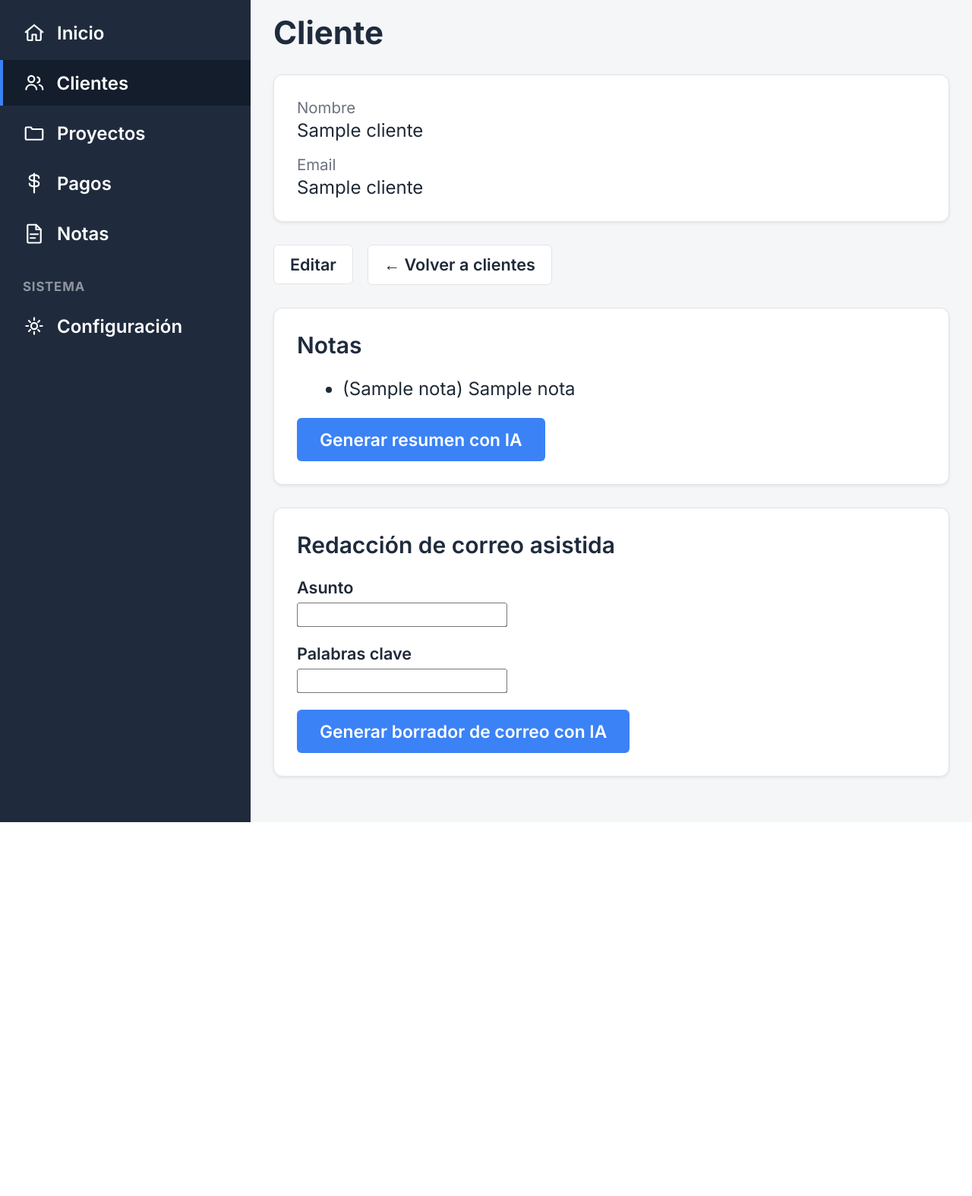
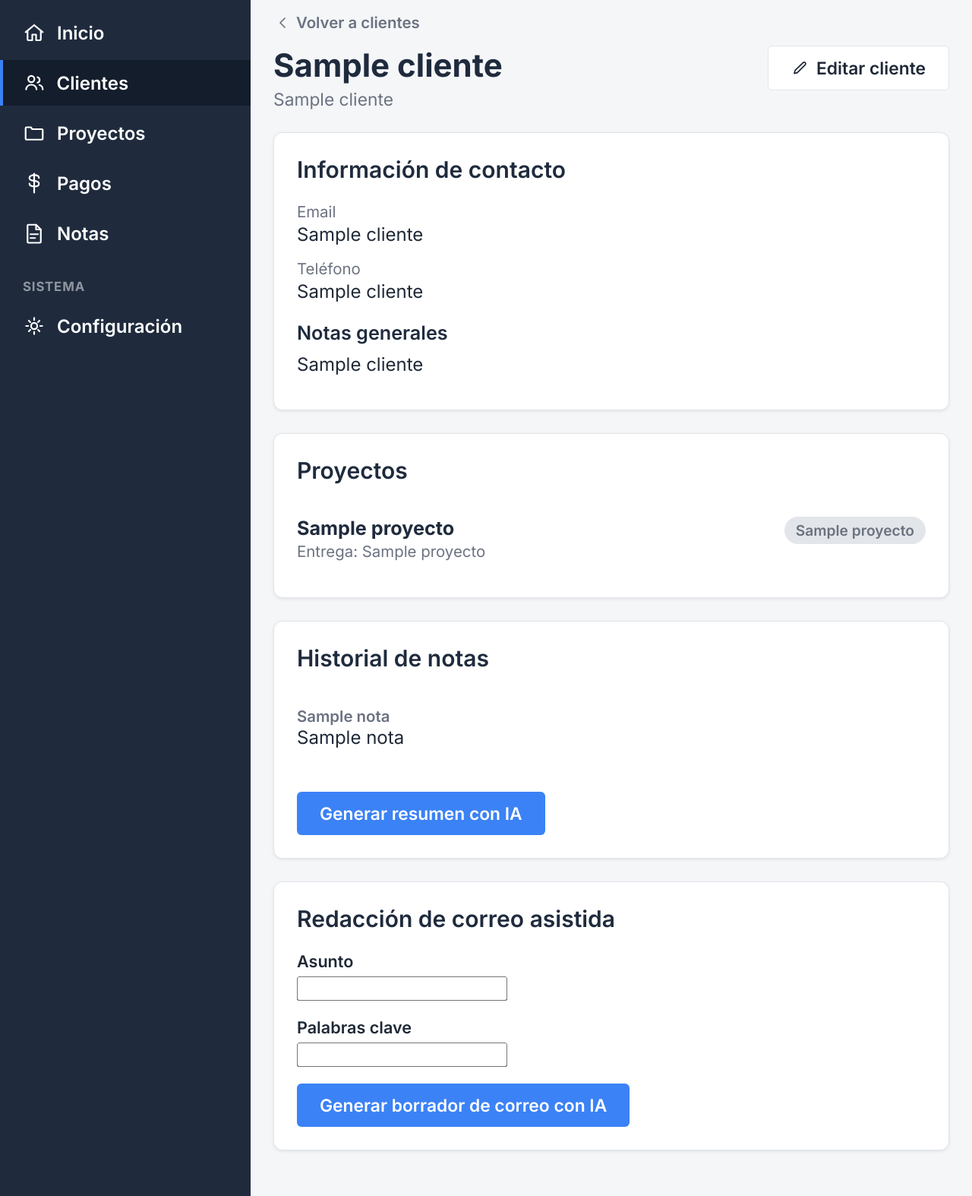
Before and after one commit to sebassj06/CRM, a Flask app: page /clientes/1 in a window 1280 px wide. Shown: the part 114-1688 px from the top of the page at 76% size. Before the commit the page ends 1196 px from the top, so only its background shows below. Run offline with Flask 3, Linux system fonts and the light colour scheme; the visitor is signed in with stand-in values (Sample User, id 1); a database or web service that is not in the repository returns one stand-in record (values such as "Sample title"); parts of the project's set-up code (start-up, migrations or seed data) failed here and were passed over; some libraries are stand-ins or nearby versions.

Commit message:
Rediseno de la ficha de cliente: info de contacto completa, proyectos asociados, historial de notas y resultados de IA con jerarquia visual clara

```diff
--- a/web/app.py
+++ b/web/app.py
@@ -25,7 +25,8 @@ from core.proyectos import(
     agregar_proyecto,
     editar_proyecto_por_id,
     eliminar_proyecto_por_id,
-    proyecto_esta_por_vencer
+    proyecto_esta_por_vencer,
+    proyectos_de_cliente
 )
 from core.pagos import(
     obtener_pagos,
@@ -153,7 +154,8 @@ def ver_cliente(id):
         return redirect(url_for("ver_clientes"))
     else:
         notas = notas_de_cliente(id, session["agencia_id"])
-        return render_template("cliente_detalle.html", cliente=cliente, notas=notas, resumen=None, asunto_borrador=None, cuerpo_borrador=None, mensaje_envio=None)
+        proyectos = proyectos_de_cliente(id, session["agencia_id"])
+        return render_template("cliente_detalle.html", cliente=cliente, notas=notas, proyectos=proyectos, resumen=None, asunto_borrador=None, cuerpo_borrador=None, mensaje_envio=None)
 
 
 @app.route("/clientes/<int:id>/resumen-ia", methods=["POST"])
@@ -166,9 +168,10 @@ def resumen_ia_cliente(id):
         return redirect(url_for("ver_clientes"))
 
     notas = notas_de_cliente(id, session["agencia_id"])
+    proyectos = proyectos_de_cliente(id, session["agencia_id"])
     resumen = resumir_notas_cliente(notas)
 
-    return render_template("cliente_detalle.html", cliente=cliente, notas=notas, resumen=resumen, asunto_borrador=None, cuerpo_borrador=None, mensaje_envio=None)
+    return render_template("cliente_detalle.html", cliente=cliente, notas=notas, proyectos=proyectos, resumen=resumen, asunto_borrador=None, cuerpo_borrador=None, mensaje_envio=None)
 
 
 @app.route("/clientes/<int:id>/correo-ia/generar", methods=["POST"])
@@ -186,7 +189,8 @@ def generar_correo_ia(id):
     cuerpo_borrador = redactar_correo(cliente[1], palabras_clave)
 
     notas = notas_de_cliente(id, session["agencia_id"])
-    return render_template("cliente_detalle.html", cliente=cliente, notas=notas, resumen=None, asunto_borrador=asunto, cuerpo_borrador=cuerpo_borrador, mensaje_envio=None)
+    proyectos = proyectos_de_cliente(id, session["agencia_id"])
+    return render_template("cliente_detalle.html", cliente=cliente, notas=notas, proyectos=proyectos, resumen=None, asunto_borrador=asunto, cuerpo_borrador=cuerpo_borrador, mensaje_envio=None)
 
 
 @app.route("/clientes/<int:id>/correo-ia/enviar", methods=["POST"])
@@ -215,7 +219,8 @@ def enviar_correo_ia(id):
             mensaje_envio = f"No se pudo enviar el correo: {error}"
 
     notas = notas_de_cliente(id, session["agencia_id"])
-    return render_template("cliente_detalle.html", cliente=cliente, notas=notas, resumen=None, asunto_borrador=None, cuerpo_borrador=None, mensaje_envio=mensaje_envio)
+    proyectos = proyectos_de_cliente(id, session["agencia_id"])
+    return render_template("cliente_detalle.html", cliente=cliente, notas=notas, proyectos=proyectos, resumen=None, asunto_borrador=None, cuerpo_borrador=None, mensaje_envio=mensaje_envio)
 
 
 @app.route("/clientes/nuevo", methods=["GET", "POST"])
--- a/web/static/style.css
+++ b/web/static/style.css
@@ -673,6 +673,86 @@ tbody td:first-child a:hover {
     margin-bottom: var(--space-5);
 }
 
+.enlace-volver {
+    display: inline-flex;
+    align-items: center;
+    gap: 4px;
+    color: var(--color-text-muted);
+    font-size: var(--font-size-small);
+    font-weight: 600;
+    text-decoration: none;
+    margin-bottom: var(--space-3);
+}
+
+.enlace-volver:hover {
+    color: var(--color-accent);
+}
+
+.lista-notas {
+    list-style: none;
+    margin: 0 0 var(--space-4) 0;
+    padding: 0;
+}
+
+.nota-item {
+    padding: var(--space-3) 0;
+    border-bottom: 1px solid var(--color-border);
+}
+
+.nota-item:last-child {
+    border-bottom: none;
+}
+
+.nota-fecha {
+    font-size: var(--font-size-small);
+    color: var(--color-text-muted);
+    font-weight: 600;
+}
+
+.nota-contenido {
+    margin: var(--space-1) 0 0 0;
+}
+
+.lista-proyectos {
+    list-style: none;
+    margin: 0;
+    padding: 0;
+}
+
+.proyecto-item {
+    display: flex;
+    align-items: flex-start;
+    justify-content: space-between;
+    gap: var(--space-3);
+    padding: var(--space-3) 0;
+    border-bottom: 1px solid var(--color-border);
+}
+
+.proyecto-item:last-child {
+    border-bottom: none;
+}
+
+.proyecto-titulo {
+    font-size: 1.05rem;
+    font-weight: 700;
+    color: var(--color-heading);
+    text-decoration: none;
+}
+
+.proyecto-titulo:hover {
+    text-decoration: underline;
+}
+
+.mensaje-estado {
+    background: none;
+    border: none;
+    box-shadow: none;
+    padding: 0;
+    margin: var(--space-3) 0 0 0;
+    color: var(--color-text-muted);
+    font-size: 0.95rem;
+}
+
 .acciones {
     margin-bottom: var(--space-5);
 }
--- a/web/templates/_iconos.html
+++ b/web/templates/_iconos.html
@@ -21,7 +21,8 @@
     'mas': '<path d="M12 5v14M5 12h14"/>',
     'buscar': '<circle cx="11" cy="11" r="6.5"/><path d="M20 20l-4.3-4.3"/>',
     'editar': '<path d="M15.7 4.3a2 2 0 0 1 2.8 2.8L8 17.6l-4 1 1-4L15.7 4.3z"/>',
-    'eliminar': '<path d="M4 7h16"/><path d="M9 7V5a2 2 0 0 1 2-2h2a2 2 0 0 1 2 2v2"/><path d="M6 7l1 13a2 2 0 0 0 2 2h6a2 2 0 0 0 2-2l1-13"/><path d="M10 11v6M14 11v6"/>'
+    'eliminar': '<path d="M4 7h16"/><path d="M9 7V5a2 2 0 0 1 2-2h2a2 2 0 0 1 2 2v2"/><path d="M6 7l1 13a2 2 0 0 0 2 2h6a2 2 0 0 0 2-2l1-13"/><path d="M10 11v6M14 11v6"/>',
+    'flecha-izquierda': '<path d="M15 6l-6 6 6 6"/>'
 } %}
 <svg xmlns="http://www.w3.org/2000/svg" width="{{ tamano }}" height="{{ tamano }}" viewBox="0 0 24 24" fill="none" stroke="currentColor" stroke-width="1.75" stroke-linecap="round" stroke-linejoin="round" class="icono {{ clase }}" aria-hidden="true">{{ trazos[nombre]|safe }}</svg>
 {% endmacro %}
--- a/web/templates/cliente_detalle.html
+++ b/web/templates/cliente_detalle.html
@@ -1,34 +1,68 @@
 {% extends "base.html" %}
+{% from "_iconos.html" import icono %}
 
 {% block title %}{{ cliente[1] }} · CRM Agencia{% endblock %}
 
 {% block content %}
-    <h1>Cliente</h1>
+    <a href="/clientes" class="enlace-volver">{{ icono('flecha-izquierda', tamano=16) }} Volver a clientes</a>
 
-    <div class="tarjeta">
-        <dl>
-            <dt>Nombre</dt>
-            <dd>{{ cliente[1] }}</dd>
-            <dt>Email</dt>
-            <dd>{{ cliente[2] }}</dd>
-        </dl>
+    <div class="encabezado-pagina">
+        <div>
+            <h1>{{ cliente[1] }}</h1>
+            {% if cliente[4] %}<p class="encabezado-descripcion">{{ cliente[4] }}</p>{% endif %}
         </div>
-
-    <div class="acciones">
-        <a href="/clientes/{{ cliente[0] }}/editar">Editar</a>
-        <a href="/clientes">← Volver a clientes</a>
+        <div class="encabezado-acciones">
+            <a href="/clientes/{{ cliente[0] }}/editar" class="btn btn-secundario">{{ icono('editar', tamano=16) }} Editar cliente</a>
+        </div>
     </div>
 
     <div class="tarjeta">
-        <h2>Notas</h2>
-        {% if notas %}
-            <ul>
-                {% for nota in notas %}
-                    <li>({{ nota[3] }}) {{ nota[2] }}</li>
+        <h2>Información de contacto</h2>
+        <dl>
+            <dt>Email</dt>
+            <dd>{{ cliente[2] if cliente[2] else '—' }}</dd>
+            <dt>Teléfono</dt>
+            <dd>{{ cliente[3] if cliente[3] else '—' }}</dd>
+        </dl>
+        {% if cliente[5] %}
+            <h3>Notas generales</h3>
+            <p>{{ cliente[5] }}</p>
+        {% endif %}
+    </div>
+
+    <div class="tarjeta">
+        <h2>Proyectos</h2>
+        {% if proyectos %}
+            {% set clases_estado = {'Pendiente': 'badge-pendiente', 'En progreso': 'badge-progreso', 'Completado': 'badge-completado'} %}
+            <ul class="lista-proyectos">
+                {% for proyecto in proyectos %}
+                    <li class="proyecto-item">
+                        <div>
+                            <a href="/proyectos/{{ proyecto[0] }}" class="proyecto-titulo">{{ proyecto[1] }}</a>
+                            <div class="texto-secundario">Entrega: {{ proyecto[4] if proyecto[4] else '—' }}</div>
+                        </div>
+                        <span class="badge {{ clases_estado.get(proyecto[3], 'badge-pendiente') }}">{{ proyecto[3] }}</span>
+                    </li>
                 {% endfor %}
             </ul>
         {% else %}
-            <p>Este cliente todavía no tiene notas.</p>
+            <p class="texto-vacio">Este cliente todavía no tiene proyectos.</p>
+        {% endif %}
+    </div>
+
+    <div class="tarjeta">
+        <h2>Historial de notas</h2>
+        {% if notas %}
+            <ul class="lista-notas">
+                {% for nota in notas %}
+                    <li class="nota-item">
+                        <span class="nota-fecha">{{ nota[3] }}</span>
+                        <p class="nota-contenido">{{ nota[2] }}</p>
+                    </li>
+                {% endfor %}
+            </ul>
+        {% else %}
+            <p class="texto-vacio">Este cliente todavía no tiene notas.</p>
         {% endif %}
 
         <form method="POST" action="/clientes/{{ cliente[0] }}/resumen-ia">
@@ -37,8 +71,10 @@
         </form>
 
         {% if resumen %}
+            <div class="tarjeta-ia-resultado">
                 <h3>Resumen generado por IA</h3>
                 <p>{{ resumen }}</p>
+            </div>
         {% endif %}
     </div>
 
@@ -58,6 +94,7 @@
         </form>
 
         {% if cuerpo_borrador %}
+            <div class="tarjeta-ia-resultado">
                 <form method="POST" action="/clientes/{{ cliente[0] }}/correo-ia/enviar">
                     <div class="campo">
                         <label for="asunto_revision">Asunto</label>
@@ -70,10 +107,11 @@
                     <input type="submit" value="Enviar correo" data-cargando="Enviando...">
                     <input type="hidden" name="csrf_token" value="{{ csrf_token() }}">
                 </form>
+            </div>
         {% endif %}
 
         {% if mensaje_envio %}
-            <p>{{ mensaje_envio }}</p>
+            <p class="mensaje-estado">{{ mensaje_envio }}</p>
         {% endif %}
     </div>
 {% endblock %}
```
Lines whose indentation alone changed are shown as unchanged.
